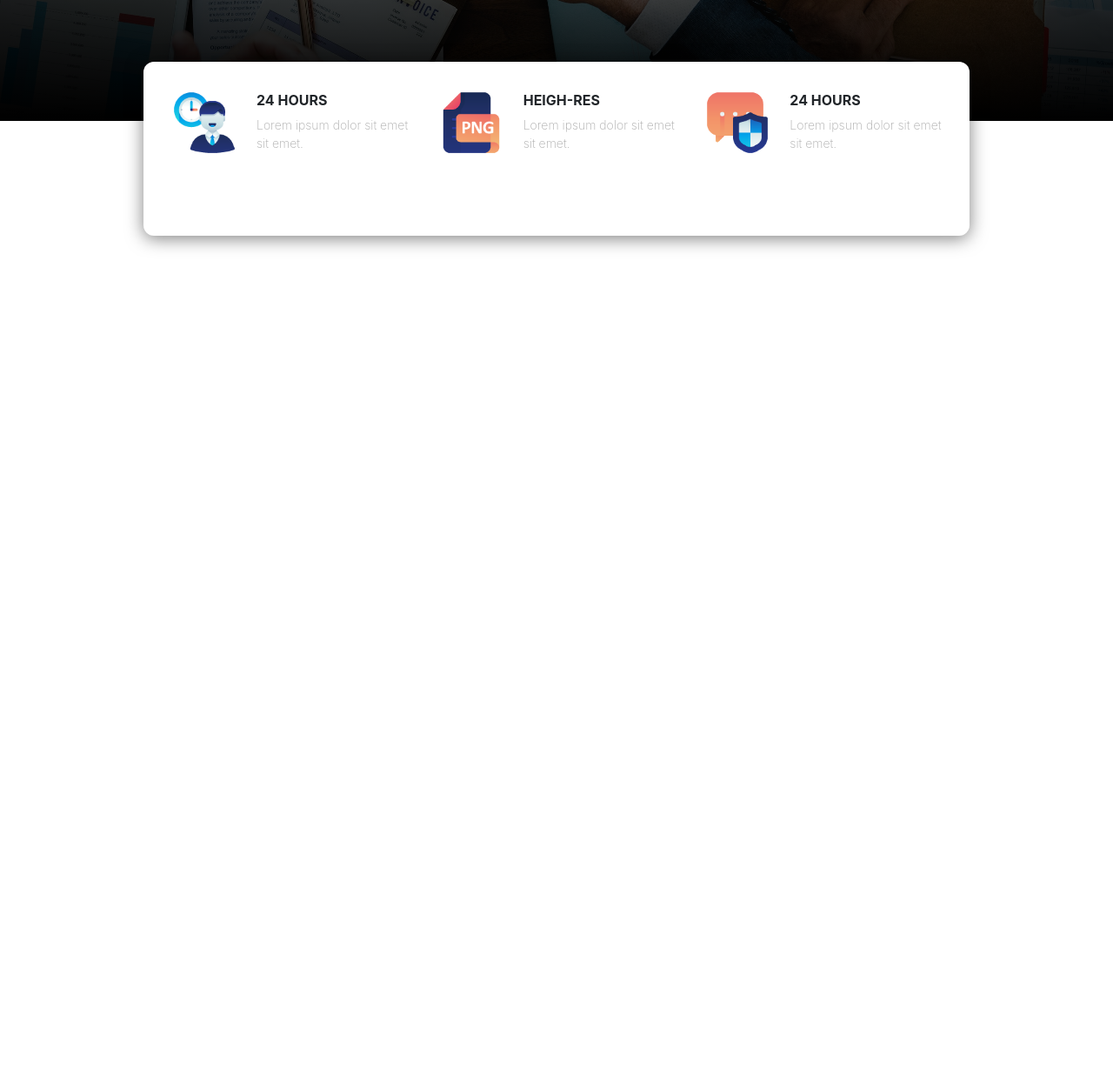
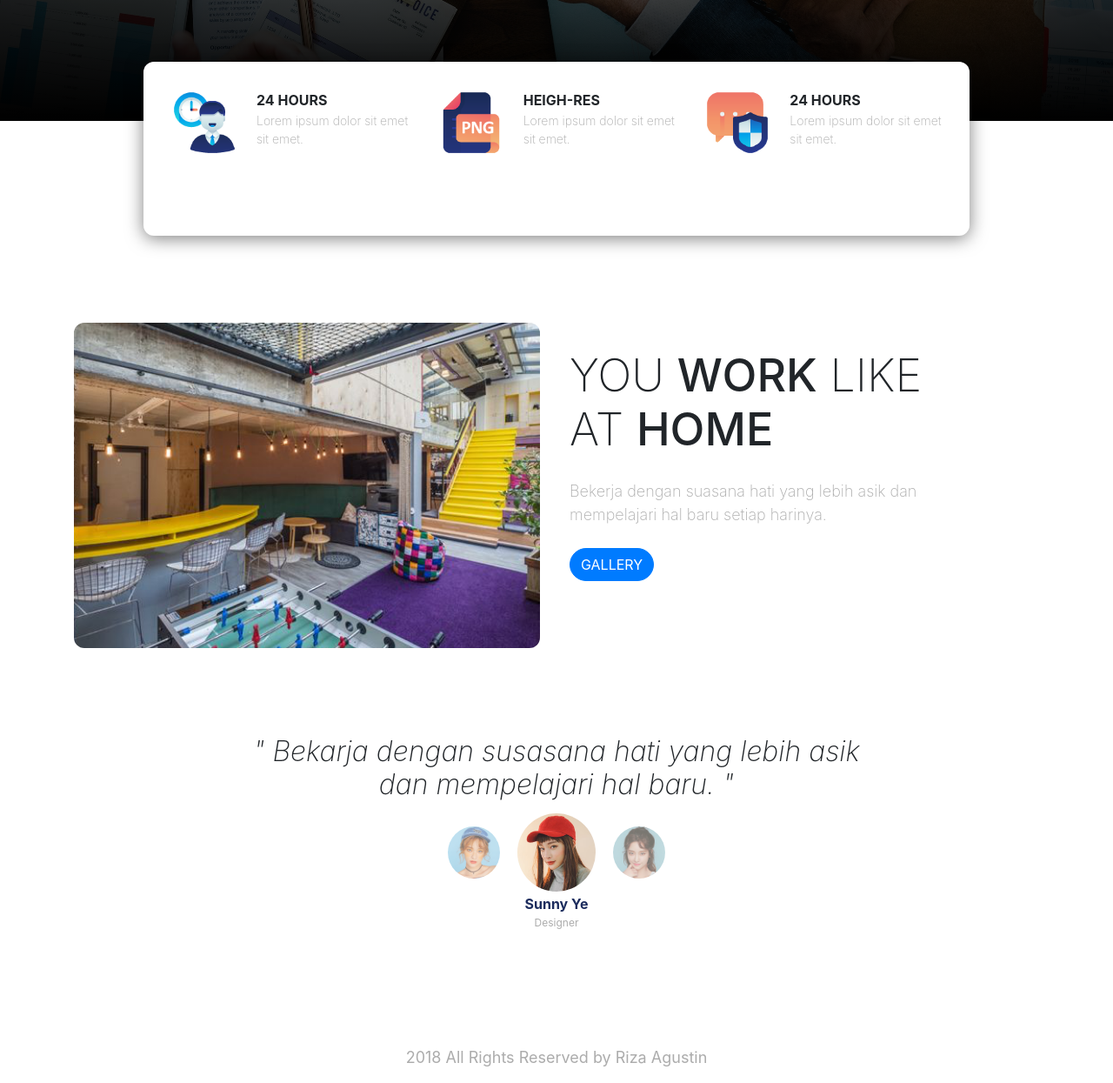
Before and after one commit to Rizzags/landing_page, a plain HTML site: page index.html in a window 1280 px wide. Shown: the part 500-1745 px from the top of the page at 87% size. Before the commit the page ends 800 px from the top, so only its background shows below. Drawn offline with nearby package versions, Linux system fonts and the light colour scheme; a web font is replaced by a local one.

Commit message:
fix landing page

```diff
--- a/index.html
+++ b/index.html
@@ -67,11 +67,55 @@
           </div>
          </div>
         </div>
+        <!-- Akhir info panel -->
+        <!-- working space -->
+          <div class="row workingspace">
+            <div class="col-lg-6">
+                <img src="img/workingspace.png" alt="workingspace" class="img-fluid">
+            </div>
+            <div class="col-lg-5">
+              <h3>You <span>work</span> like at <span>home</span></h3>
+              <p>Bekerja dengan suasana hati yang lebih asik dan mempelajari hal baru setiap harinya.</p>
+              <a href="" class="btn btn-primary tombol">Gallery</a>
+            </div>
+          </div>
+          <!-- akhir workingspace -->
+        <!-- Testi monial -->
+          <section class="testimonial">
+            <div class="row justify-content-center">
+              <div class="col-lg-8">
+                <h5>" Bekarja dengan susasana hati yang lebih asik dan mempelajari hal baru. "</h5>
+              </div>
+            </div>
+              <div class="row justify-content-center">
+                <div class="col-lg-6 justify-content-center d-flex">
+                  <figure class="figure">
+                  <img src="img/img1.png" class="figure-img img-fluid rounded-circle" alt="A generic square placeholder image with rounded corners in a figure." alt="Testi 1">
+                  </figure>
+                  <figure class="figure">
+                  <img src="img/img2.png" class="figure-img img-fluid rounded-circle utama" alt="A generic square placeholder image with rounded corners in a figure." alt="Testi 2">
+                  <figcaption class="figure-caption">
+                    <h5>Sunny Ye</h5>
+                    <p>Designer</p>
+                  </figcaption>
+                  </figure>
+                  <figure class="figure">
+                  <img src="img/img3.png" class="figure-img img-fluid rounded-circle" alt="A generic square placeholder image with rounded corners in a figure." alt="Testi 1">
+                  </figure>
+                </div>
+              </div>
+          </section>
+        <!-- Akhir Testi monial -->
+
+        <!-- footer -->
+        <div class="row footer">
+          <div class="col text-center">
+            <p>2018 All Rights Reserved by Riza Agustin</p>
+          </div>
+        </div>
+        <!-- akhir footer -->
       </div>
     <!-- Akhir Container -->
-
-
-
 
 
 
--- a/style.css
+++ b/style.css
@@ -81,6 +81,7 @@
 	font-size: 14px;
 	color: #acacac;
 	font-weight: 200;
+	margin-top: -5px;
 }
 
 
@@ -91,6 +92,80 @@
 	border-radius: 40px;
 }
 
+/*workignspace*/
+.workingspace{
+	margin-top: 200px;
+	text-align: center;
+}
+
+.workingspace h3{
+	font-size: 52px;
+	font-weight: 200;
+	text-transform: uppercase;
+	margin-top: 30px;
+}
+
+.workingspace p{
+	font-size: 18px;
+	color: #acacac;
+	font-weight: 200;
+	margin: 25px 0;
+}
+
+.workingspace h3 span {
+	/*untuk bold*/
+	font-weight: 500;
+}
+
+/*testimonial*/
+
+.testimonial{
+	margin-top: 100px;
+}
+
+.testimonial h5 {
+	text-align: center;
+	font-weight: 200;
+	font-style: italic;
+	font-size: 24px;
+}
+
+.testimonial figure img{
+	width: 60px;
+	margin: 20px 10px 5px;
+	opacity: 0.6;
+}
+
+.testimonial figure img.utama{
+	width: 90px;
+	opacity: 1;
+	margin-top: 5px;
+}
+
+.testimonial figure h5{
+	font-size: 16px;
+	font-weight: bold;
+	font-style: normal;
+	color: #1c2c5d;
+}
+.testimonial figure p{
+	font-size: 12px;
+	color: #acacac;
+	margin-top: -5px !important;
+}
+
+.testimonial figcaption{
+	text-align: center;
+}
+
+.footer{
+	margin-top: 100px;
+}
+
+.footer p{
+	color: #acacac;
+	font-size: 18px;
+}
 
 /*versi desktop */
 
@@ -135,4 +210,12 @@
 		font-size: 62px;
 	}
 
+	.workingspace{
+		text-align: left;
+	}
+
+	.testimonial h5 {
+		font-size: 32px;
+	}
+
 }
```
